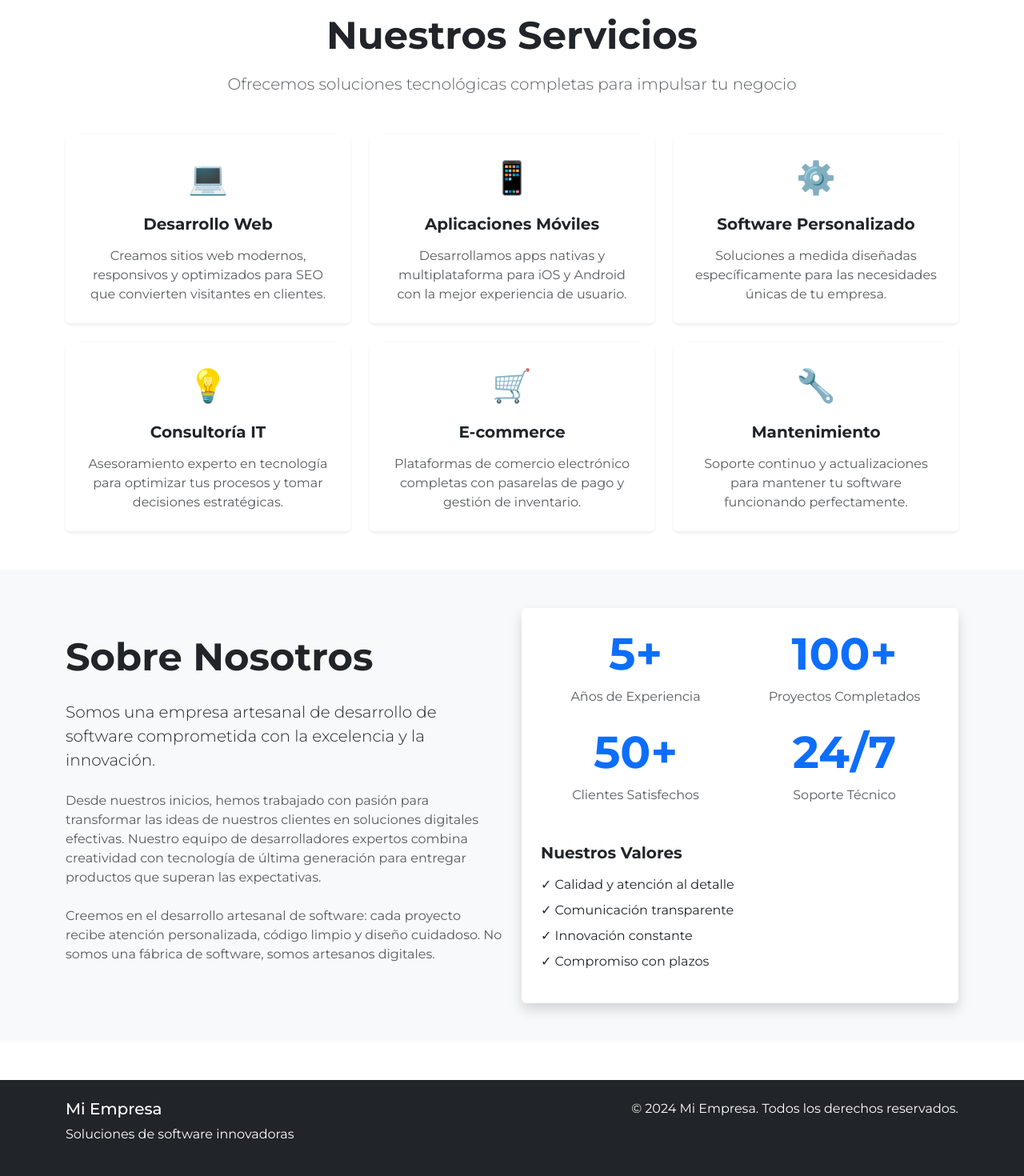
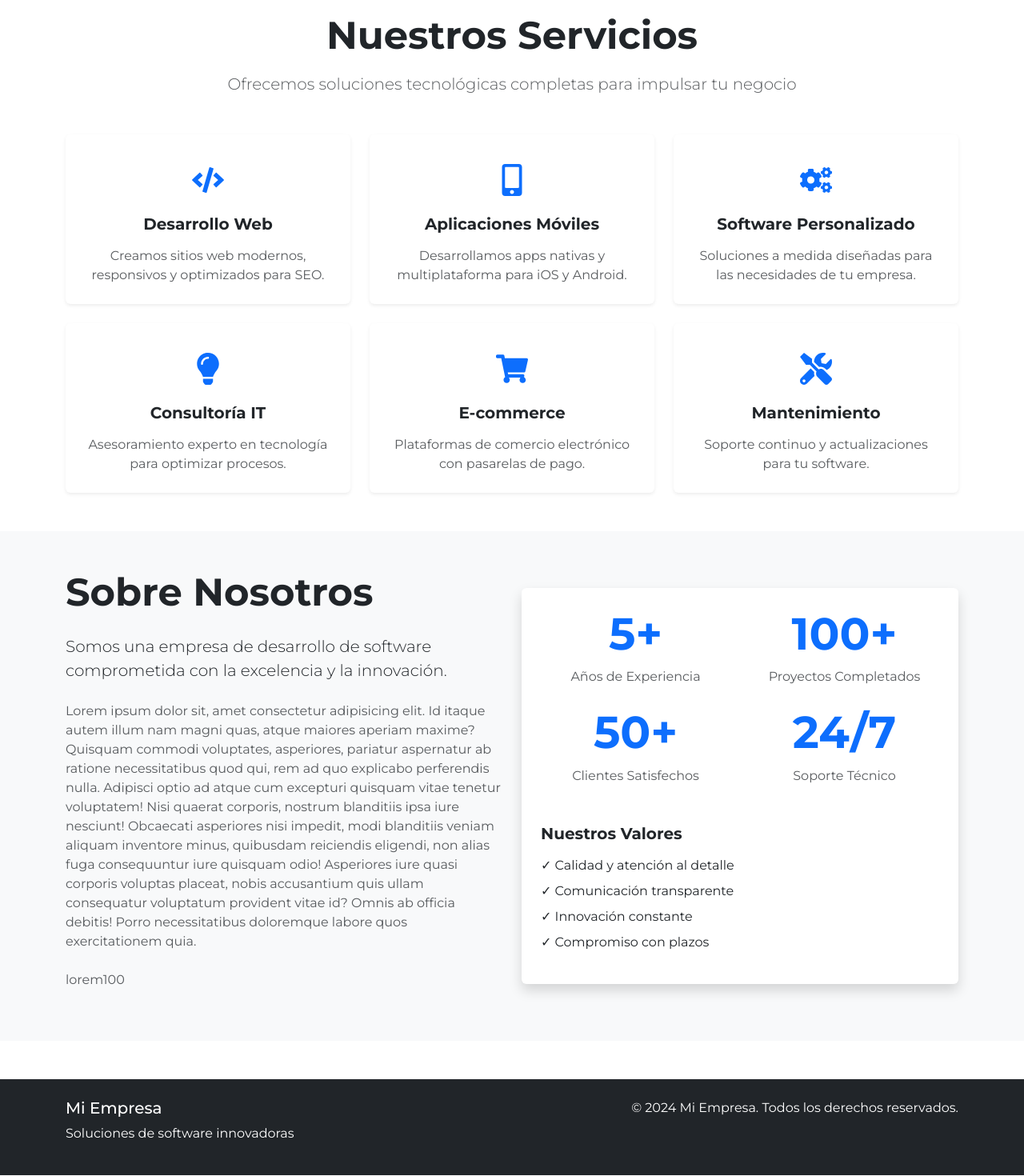
Before and after one commit to strawrabbit0424/LandingPageEmpresaArtesanal, a React (Vite) app: page / in a window 1280 px wide. Shown: the part 688-2158 px from the top of the page at 80% size. Built offline with nearby package versions, Linux system fonts and the light colour scheme.

Commit message:
Agregación de servicios

```diff
--- a/package.json
+++ b/package.json
@@ -14,6 +14,7 @@
     "react": "^19.2.0",
     "react-bootstrap": "^2.10.10",
     "react-dom": "^19.2.0",
+    "react-icons": "^5.5.0",
     "react-router-dom": "^7.12.0"
   },
   "devDependencies": {
--- a/src/components/About.jsx
+++ b/src/components/About.jsx
@@ -15,20 +15,14 @@ function About() {
           <Col lg={6} className="mb-4 mb-lg-0">
             <h2 className="display-5 fw-bold mb-4">Sobre Nosotros</h2>
             <p className="lead mb-4">
-              Somos una empresa artesanal de desarrollo de software comprometida
+              Somos una empresa de desarrollo de software comprometida
               con la excelencia y la innovación.
             </p>
             <p className="text-muted mb-4">
-              Desde nuestros inicios, hemos trabajado con pasión para transformar
-              las ideas de nuestros clientes en soluciones digitales efectivas.
-              Nuestro equipo de desarrolladores expertos combina creatividad con
-              tecnología de última generación para entregar productos que superan
-              las expectativas.
+              Lorem ipsum dolor sit, amet consectetur adipisicing elit. Id itaque autem illum nam magni quas, atque maiores aperiam maxime? Quisquam commodi voluptates, asperiores, pariatur aspernatur ab ratione necessitatibus quod qui, rem ad quo explicabo perferendis nulla. Adipisci optio ad atque cum excepturi quisquam vitae tenetur voluptatem! Nisi quaerat corporis, nostrum blanditiis ipsa iure nesciunt! Obcaecati asperiores nisi impedit, modi blanditiis veniam aliquam inventore minus, quibusdam reiciendis eligendi, non alias fuga consequuntur iure quisquam odio! Asperiores iure quasi corporis voluptas placeat, nobis accusantium quis ullam consequatur voluptatum provident vitae id? Omnis ab officia debitis! Porro necessitatibus doloremque labore quos exercitationem quia.
             </p>
             <p className="text-muted">
-              Creemos en el desarrollo artesanal de software: cada proyecto recibe
-              atención personalizada, código limpio y diseño cuidadoso. No somos
-              una fábrica de software, somos artesanos digitales.
+              lorem100
             </p>
           </Col>
 
--- a/src/components/Hero.jsx
+++ b/src/components/Hero.jsx
@@ -2,13 +2,13 @@ import { Container, Button } from 'react-bootstrap'
 
 function Hero() {
   return (
-    <section className="bg-primary text-white py-5" style={{ minHeight: '600px' }}>
+    <section className="bg-secondary text-white py-5" style={{ minHeight: '600px' }}>
       <Container className="d-flex flex-column justify-content-center align-items-center text-center" style={{ minHeight: '500px' }}>
         <h1 className="display-3 fw-bold mb-4">
           Transformamos Ideas en Soluciones Digitales
         </h1>
         <p className="lead mb-5" style={{ maxWidth: '700px' }}>
-          Somos una empresa artesanal especializada en crear software a medida
+          Somos una empresa especializada en crear software a medida
           que impulsa el crecimiento de tu negocio con tecnología de vanguardia.
         </p>
         <div className="d-flex gap-3 flex-wrap justify-content-center">
--- a/src/components/Navbar.jsx
+++ b/src/components/Navbar.jsx
@@ -5,13 +5,14 @@ function CustomNavbar () {
   return (
     <Navbar bg="dark" variant="dark" expand="lg" sticky="top">
       <Container>
-        <Navbar.Brand as={Link} to="/">Mi Empresa</Navbar.Brand>
+        <Navbar.Brand as={Link} to="/">Equipo team</Navbar.Brand>
         <Navbar.Toggle aria-controls="basic-navbar-nav" />
         <Navbar.Collapse id="basic-navbar-nav">
           <Nav className="ms-auto">
             <Nav.Link as={Link} to="/">Inicio</Nav.Link>
             <Nav.Link as={Link} to="/servicios">Servicios</Nav.Link>
             <Nav.Link as={Link} to="/contacto">Contacto</Nav.Link>
+            {/*Puede ir icono de iniciar sesión */}
           </Nav>
         </Navbar.Collapse>
       </Container>
--- /dev/null
+++ b/src/components/Proyects.jsx
@@ -0,0 +1 @@
+{/* Proyectos como el de queso artesanal aqui */}
--- a/src/components/Services.jsx
+++ b/src/components/Services.jsx
@@ -1,36 +1,37 @@
 import { Container, Row, Col, Card } from 'react-bootstrap'
+import { FaCode, FaMobileAlt, FaCogs, FaLightbulb, FaShoppingCart, FaTools } from 'react-icons/fa'
 
 function Services() {
   const services = [
     {
       title: 'Desarrollo Web',
-      description: 'Creamos sitios web modernos, responsivos y optimizados para SEO que convierten visitantes en clientes.',
-      icon: '💻'
+      description: 'Creamos sitios web modernos, responsivos y optimizados para SEO.',
+      icon: <FaCode />
     },
     {
       title: 'Aplicaciones Móviles',
-      description: 'Desarrollamos apps nativas y multiplataforma para iOS y Android con la mejor experiencia de usuario.',
-      icon: '📱'
+      description: 'Desarrollamos apps nativas y multiplataforma para iOS y Android.',
+      icon: <FaMobileAlt />
     },
     {
       title: 'Software Personalizado',
-      description: 'Soluciones a medida diseñadas específicamente para las necesidades únicas de tu empresa.',
-      icon: '⚙️'
+      description: 'Soluciones a medida diseñadas para las necesidades de tu empresa.',
+      icon: <FaCogs />
     },
     {
       title: 'Consultoría IT',
-      description: 'Asesoramiento experto en tecnología para optimizar tus procesos y tomar decisiones estratégicas.',
-      icon: '💡'
+      description: 'Asesoramiento experto en tecnología para optimizar procesos.',
+      icon: <FaLightbulb />
     },
     {
       title: 'E-commerce',
-      description: 'Plataformas de comercio electrónico completas con pasarelas de pago y gestión de inventario.',
-      icon: '🛒'
+      description: 'Plataformas de comercio electrónico con pasarelas de pago.',
+      icon: <FaShoppingCart />
     },
     {
       title: 'Mantenimiento',
-      description: 'Soporte continuo y actualizaciones para mantener tu software funcionando perfectamente.',
-      icon: '🔧'
+      description: 'Soporte continuo y actualizaciones para tu software.',
+      icon: <FaTools />
     }
   ]
 
@@ -49,7 +50,7 @@ function Services() {
             <Col key={index} md={6} lg={4}>
               <Card className="h-100 shadow-sm border-0 hover-card">
                 <Card.Body className="text-center p-4">
-                  <div className="fs-1 mb-3">{service.icon}</div>
+                  <div className="fs-1 mb-3 text-primary">{service.icon}</div>
                   <Card.Title className="fw-bold mb-3">{service.title}</Card.Title>
                   <Card.Text className="text-muted">
                     {service.description}
--- a/src/styles/index.css
+++ b/src/styles/index.css
@@ -11,3 +11,12 @@ body {
   padding: 0;
   font-family: 'Montserrat', sans-serif;
 }
+
+.hover-card {
+  transition: transform 0.3s ease, box-shadow 0.3s ease;
+}
+
+.hover-card:hover {
+  transform: translateY(-10px);
+  box-shadow: 0 10px 30px rgba(0, 0, 0, 0.15) !important;
+}
```
Also changed, not shown: 1 other file (tests, documents, lock files or other folders).
